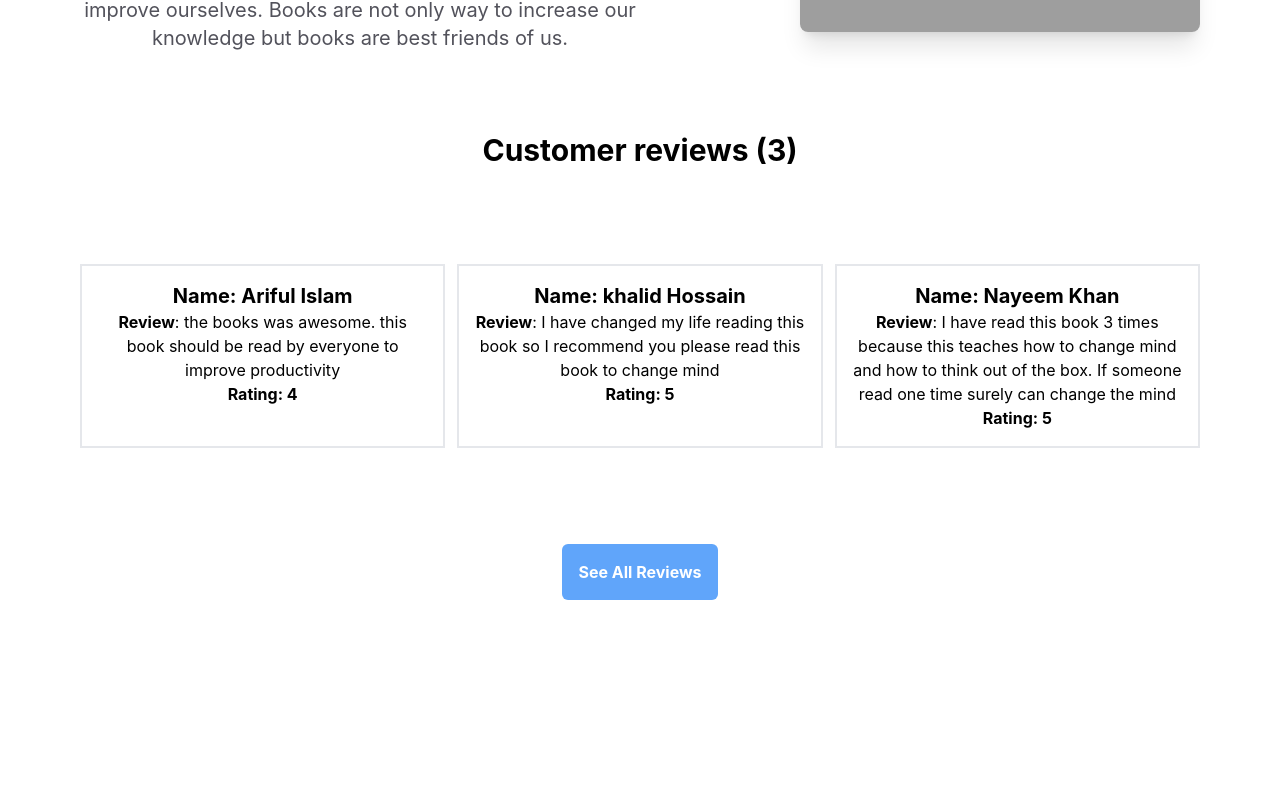
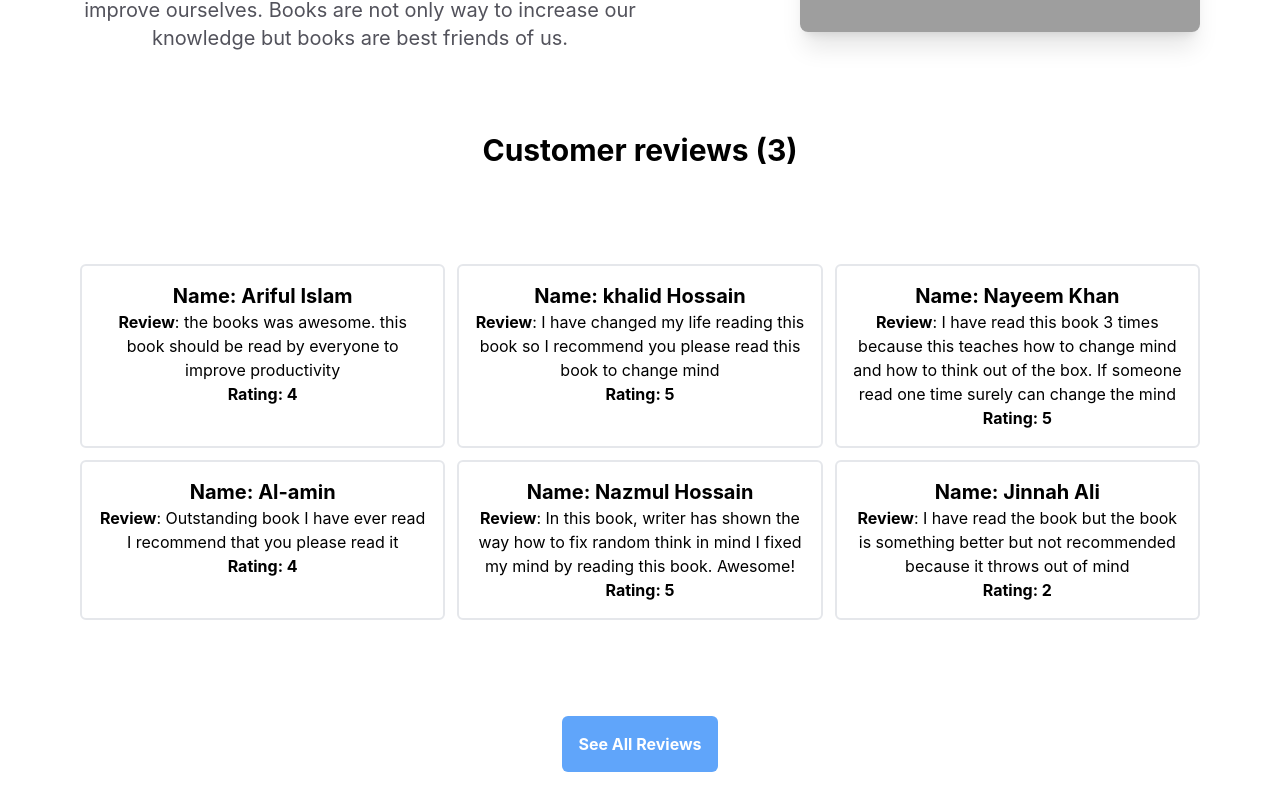
Before and after one commit to SumonsNote/books-analyser, a React (Create React App) app: page / in a window 1280 px wide. Shown: the part 396-1206 px from the top of the page. Before the commit the page ends 1076 px from the top, so only its background shows below. Built offline with nearby package versions, Linux system fonts and the light colour scheme; grey boxes are pictures that could not be loaded.

Commit message:
completed review page

```diff
--- a/public/review-3.json
+++ b/public/review-3.json
@@ -16,5 +16,23 @@
         "name": "Nayeem Khan",
         "review": "I have read this book 3 times because this teaches how to change mind and how to think out of the box. If someone read one time surely can change the mind",
         "rating": 5
+    },
+    {
+        "id": 4,
+        "name": "Al-amin",
+        "review": "Outstanding book I have ever read I recommend that you please read it",
+        "rating": 4
+    },
+    {
+        "id": 5,
+        "name": "Nazmul Hossain",
+        "review": "In this book, writer has shown the way how to fix random think in mind I fixed my mind by reading this book. Awesome!",
+        "rating": 5
+    },
+    {
+        "id": 6,
+        "name": "Jinnah Ali",
+        "review": "I have read the book but the book is something better but not recommended because it throws out of mind",
+        "rating": 2
     }
 ]
--- a/src/components/Home/Home.js
+++ b/src/components/Home/Home.js
@@ -2,6 +2,7 @@ import React from "react";
 import { useNavigate } from "react-router-dom";
 import useReview from "../CustomHook/CustomHook";
 import Review from "../Review/Review";
+import ReviewDetail from "../ReviewDetail/ReviewDetail";
 
 const Home = () => {
 
@@ -35,7 +36,7 @@ const Home = () => {
         <h2 className="text-3xl font-bold">Customer reviews (3)</h2>
         <div className="grid grid-cols-3 px-20 gap-3 p-4 mt-20">
             {
-                review.map(review => <Review review={review} key={review.id}></Review>)
+                review.map(review => <ReviewDetail review={review} key={review.id}></ReviewDetail>)
             }
         </div>
         <div className="customer-review-all mt-20 mb-20">
--- a/src/components/Review/Review.js
+++ b/src/components/Review/Review.js
@@ -1,13 +1,17 @@
 import React from 'react';
+import useReview from '../CustomHook/CustomHook';
+import ReviewDetail from '../ReviewDetail/ReviewDetail';
 
-const Review = (props) => {
-    const {name, review, rating} = props.review;
+const Review = () => {
+    const [reviews, setReviews] = useReview([])
+
     return (
-        <div className='border-2 p-4 leading-2'>
-            <div className='left'>
-            <h2 className='font-bold text-xl'>Name: {name}</h2>
-            <h2><span className='font-bold'>Review</span>: {review}</h2>
-            <h2 className='font-bold'>Rating: {rating}</h2>
+        <div>
+        <h2 className='text-4xl font-bold py-10'>All Reviews</h2>
+            <div className='p-4 leading-2 grid grid-cols-3 gap-4'>
+            {
+                reviews.map(review => <ReviewDetail review={review}></ReviewDetail>)
+            }
             </div>
         </div>
     );
--- /dev/null
+++ b/src/components/ReviewDetail/ReviewDetail.js
@@ -0,0 +1,14 @@
+import React from 'react';
+
+const ReviewDetail = (props) => {
+    const {name, review, rating} = props.review;
+    return (
+        <div className='border-2 p-4 leading-2 rounded-md'>
+            <h2 className='font-bold text-xl'>Name: {name}</h2>
+            <h2><span className='font-bold'>Review</span>: {review}</h2>
+            <h2 className='font-bold'>Rating: {rating}</h2>
+        </div>
+    );
+};
+
+export default ReviewDetail;
```
